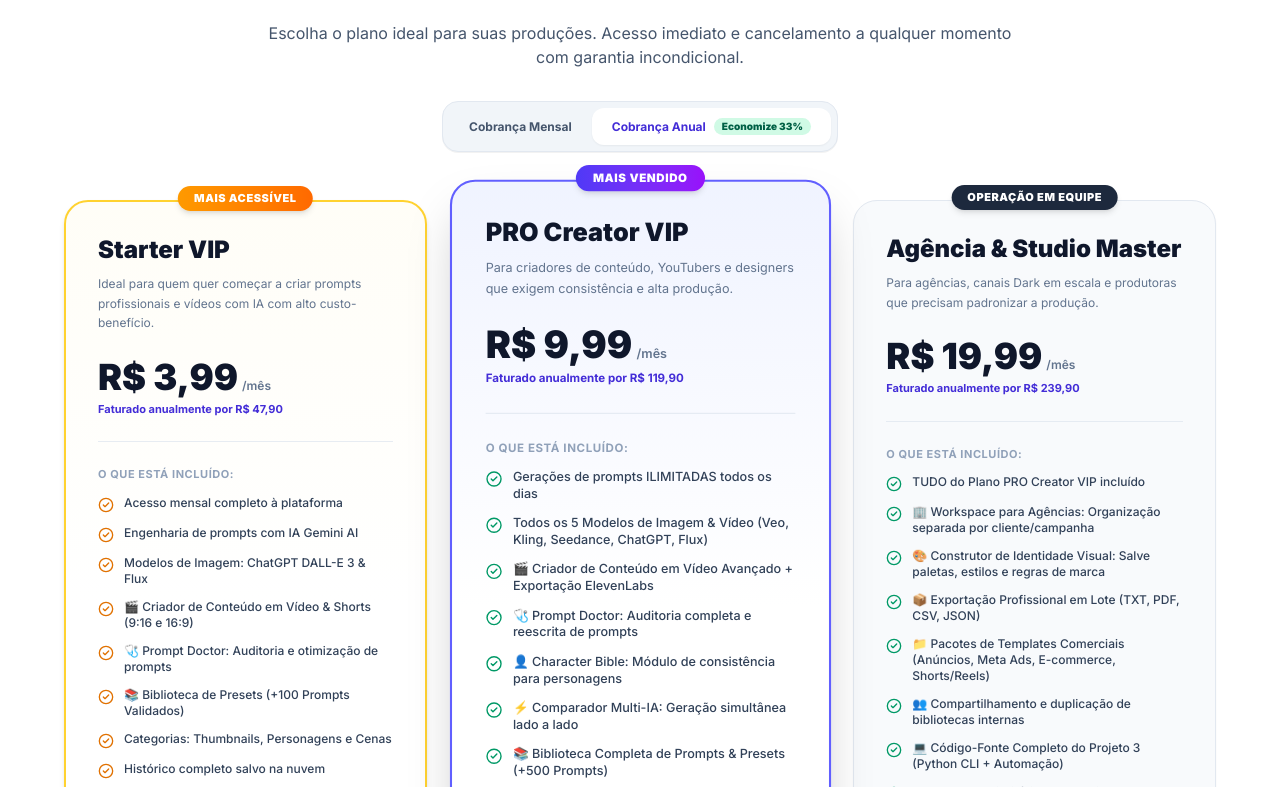
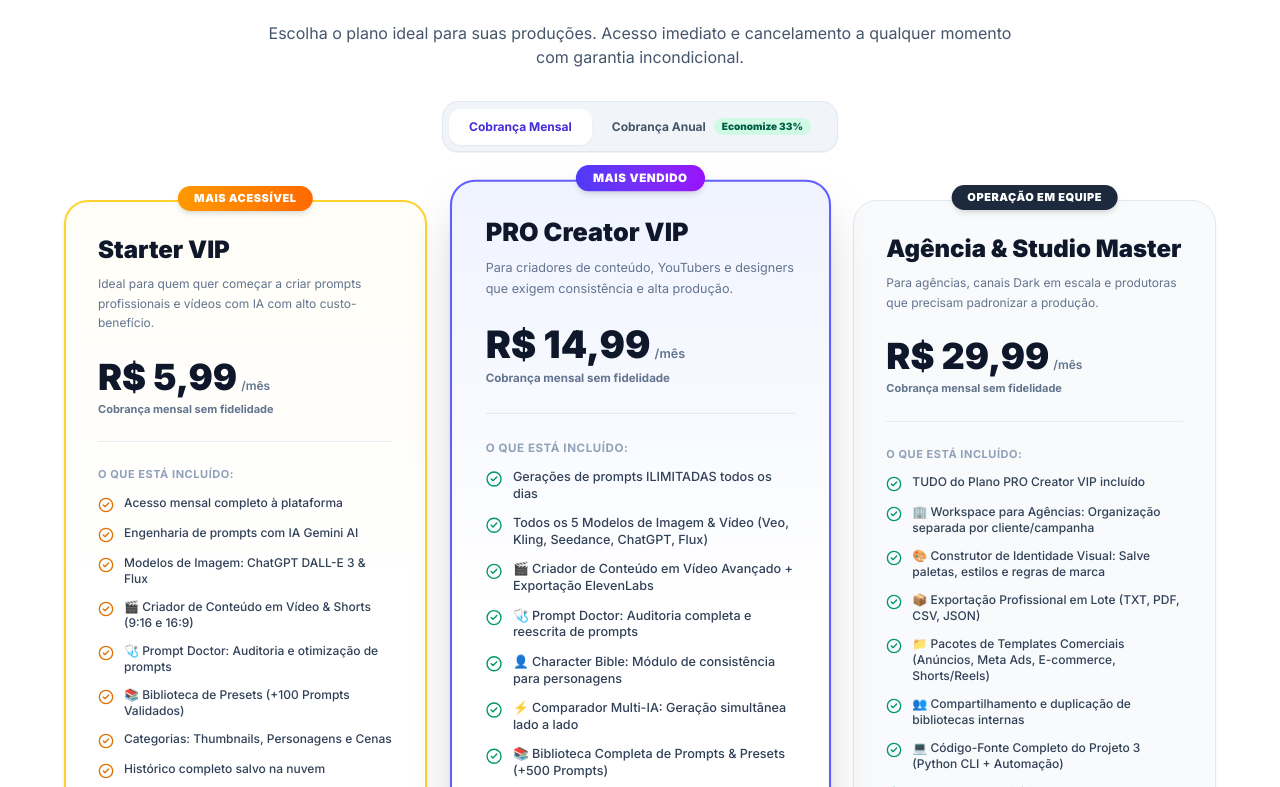
Before and after one commit to inovagratis-ctrl/nucleovip-studio-prompt, a React (Vite) app: page / in a window 1280 px wide. Shown: the part 5553-6340 px from the top of the page. Built offline with nearby package versions, Linux system fonts and the light colour scheme; no server answers.

Commit message:
fix(pricing): set default billing cycle to monthly showing R$ 5,99/mo clearly

```diff
--- a/src/components/app/UpgradeModal.tsx
+++ b/src/components/app/UpgradeModal.tsx
@@ -15,7 +15,7 @@
   reasonTitle = 'Desbloqueie o Poder Total do Núcleo VIP — Studio Prompt Pro',
   reasonDescription = 'Escolha o plano ideal para você criar prompts profissionais e vídeos com IA.',
 }) => {
-  const [billingCycle, setBillingCycle] = useState<'monthly' | 'yearly'>('yearly');
+  const [billingCycle, setBillingCycle] = useState<'monthly' | 'yearly'>('monthly');
   const [selectedPlanId, setSelectedPlanId] = useState<'trial' | 'pro' | 'agency'>('pro');
 
   if (!isOpen) return null;
--- a/src/components/landing/PricingSection.tsx
+++ b/src/components/landing/PricingSection.tsx
@@ -7,7 +7,7 @@
 }
 
 export const PricingSection: React.FC<PricingSectionProps> = ({ onNavigateToSignup }) => {
-  const [billingCycle, setBillingCycle] = useState<'monthly' | 'yearly'>('yearly');
+  const [billingCycle, setBillingCycle] = useState<'monthly' | 'yearly'>('monthly');
 
   const handlePlanCheckout = (plan: PlanPricing) => {
     const checkoutUrl = billingCycle === 'monthly' ? plan.checkoutUrlMonthly : plan.checkoutUrlYearly;
```
